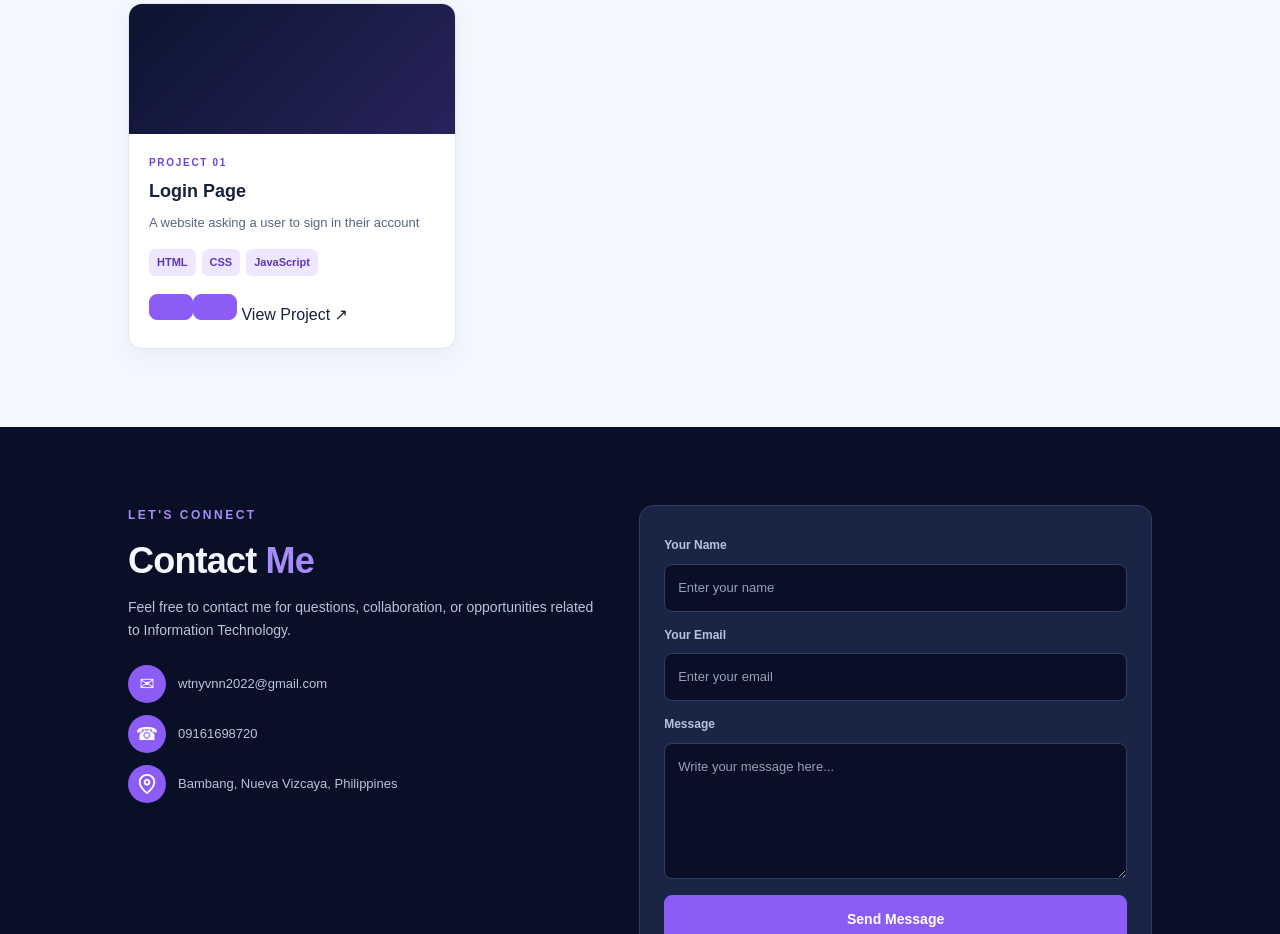
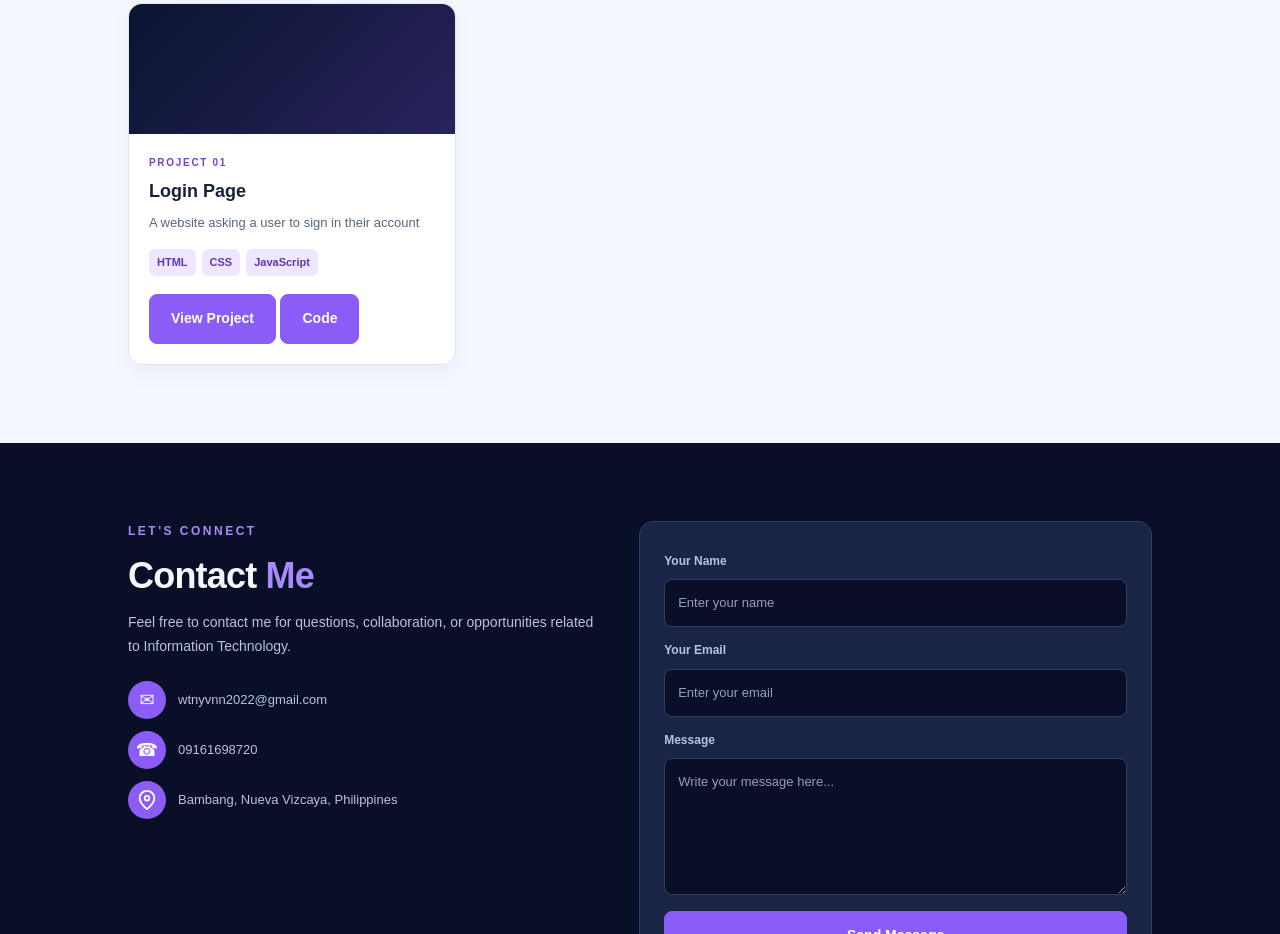
Before and after one commit to jairayvonne/jairayvonne.github.io, a plain HTML site: page index.html in a window 1280 px wide. Shown: the part 1951-2885 px from the top of the page. Drawn offline with Linux system fonts and the light colour scheme.

Commit message:
Update index.html

```diff
--- a/index.html
+++ b/index.html
@@ -174,9 +174,9 @@
                         </div>
 
                        <a href="login.html" class="button" target="_blank" rel="noopener noreferrer">
-                           <a href="https://github.com/jairayvonne/login-page" class="button secondary" target="_blank" rel="noopener noreferrer">
+        View Project
     </a>
-        View Project ↗
+                         <a href="https://github.com/jairayvonne/login-page" class="button secondary" target="_blank" rel="noopener noreferrer">Code
     </a>
                     </div>
                 </article>
```
